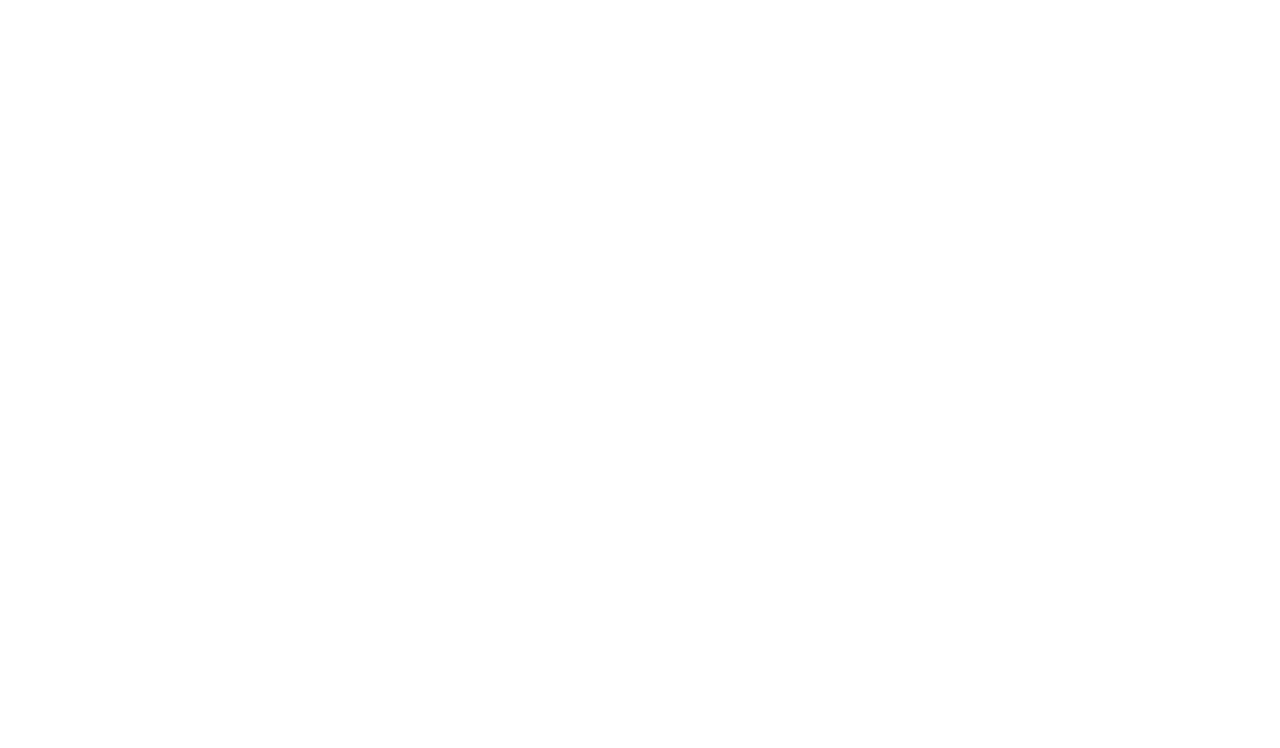
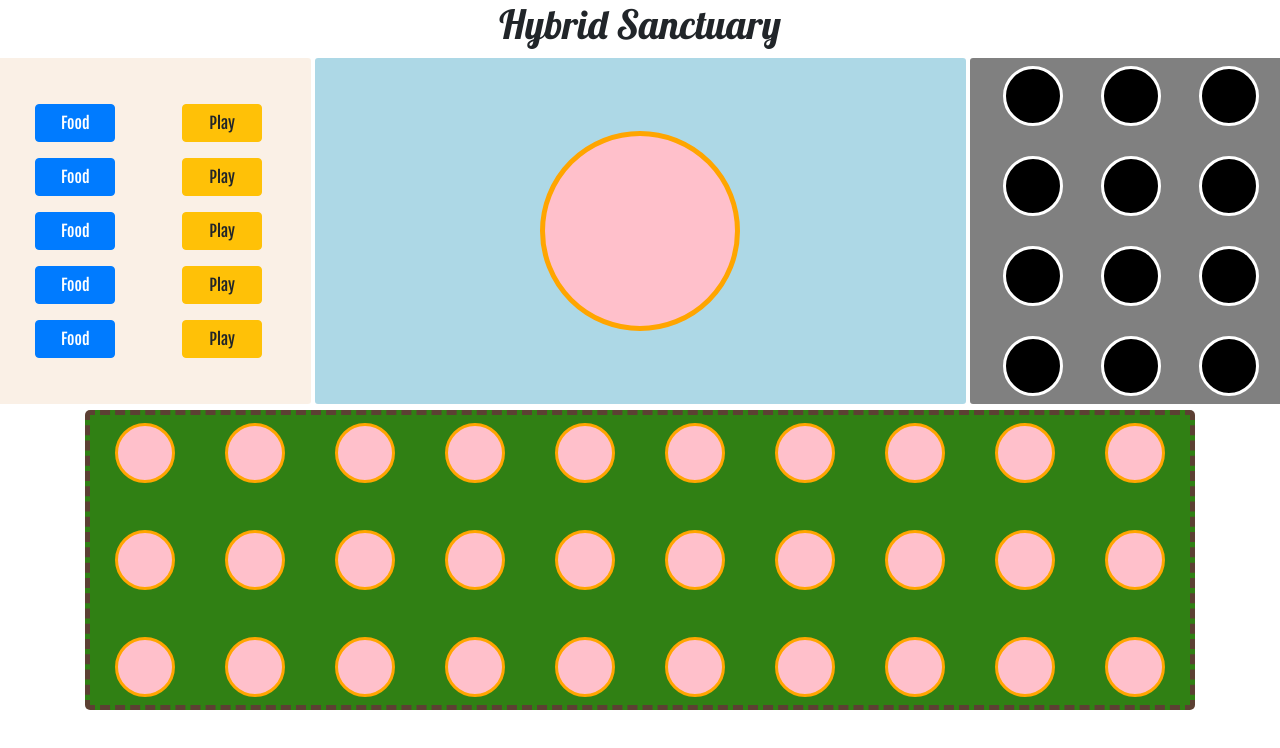
Before and after one commit to LaurenReilly/Hybrid-Sanctuary, a plain HTML site: page index.html in a window 1280 px wide. Drawn offline with nearby package versions, Linux system fonts and the light colour scheme.

Commit message:
did basic UI mockup, i want to try putting the captured block on the bottom next to sanctuary

```diff
--- a/index.html
+++ b/index.html
@@ -5,10 +5,84 @@
     <meta http-equiv="X-UA-Compatible" content="IE=edge">
     <title>Hybrid Sanctuary</title>
     <meta name="viewport" content="width=device-width, initial-scale=1">
+    <link href="https://fonts.googleapis.com/css?family=Fjalla+One|Lobster" rel="stylesheet">
+    <link rel="stylesheet" href="https://stackpath.bootstrapcdn.com/bootstrap/4.1.3/css/bootstrap.min.css" integrity="sha384-MCw98/SFnGE8fJT3GXwEOngsV7Zt27NXFoaoApmYm81iuXoPkFOJwJ8ERdknLPMO" crossorigin="anonymous">
     <link rel="stylesheet" type="text/css" media="screen" href="main.css" />
     <script src="data.js"></script>
 </head>
 <body>
+    <header>
+        <h1 class="text-center">Hybrid Sanctuary</h1>
+    </header>
+    <div class="row">
+        <div class="buttons col-3 d-flex flex-column flex-wrap justify-content-center align-items-center">
+            <div class="d-flex flex-column justify-content-between align-items-center">
+                <button class="btn btn-primary m-2">Food</button>
+                <button class="btn btn-primary m-2">Food</button>
+                <button class="btn btn-primary m-2">Food</button>
+                <button class="btn btn-primary m-2">Food</button>
+                <button class="btn btn-primary m-2">Food</button>
+            </div>
+            <div class="d-flex flex-column justify-content-between align-items-center">
+                <button class="btn btn-warning m-2">Play</button>
+                <button class="btn btn-warning m-2">Play</button>
+                <button class="btn btn-warning m-2">Play</button>
+                <button class="btn btn-warning m-2">Play</button>
+                <button class="btn btn-warning m-2">Play</button>
+            </div>
+        </div>
+        <div class="animal col-6 d-flex align-items-center justify-content-center">
+            <div class="bigAnimal"></div>
+        </div>
+        <div class="captured col-3 d-flex flex-column flex-wrap justify-content-between align-items-center">
+            <div class="m-2 placeholderCaptured"></div>
+            <div class="m-2 placeholderCaptured"></div>
+            <div class="m-2 placeholderCaptured"></div>
+            <div class="m-2 placeholderCaptured"></div>
+            <div class="m-2 placeholderCaptured"></div>
+            <div class="m-2 placeholderCaptured"></div>
+            <div class="m-2 placeholderCaptured"></div>
+            <div class="m-2 placeholderCaptured"></div>
+            <div class="m-2 placeholderCaptured"></div>
+            <div class="m-2 placeholderCaptured"></div>
+            <div class="m-2 placeholderCaptured"></div>
+            <div class="m-2 placeholderCaptured"></div>
+        </div>
+    </div>
+    <div class="container">
+        <div class="sanctuary mt-1 d-flex flex-column flex-wrap justify-content-between align-items-center">
+            <div class="placeholder m-2"></div>
+            <div class="placeholder m-2"></div>
+            <div class="placeholder m-2"></div>
+            <div class="placeholder m-2"></div>
+            <div class="placeholder m-2"></div>
+            <div class="placeholder m-2"></div>
+            <div class="placeholder m-2"></div>
+            <div class="placeholder m-2"></div>
+            <div class="placeholder m-2"></div>
+            <div class="placeholder m-2"></div>
+            <div class="placeholder m-2"></div>
+            <div class="placeholder m-2"></div>
+            <div class="placeholder m-2"></div>
+            <div class="placeholder m-2"></div>
+            <div class="placeholder m-2"></div>
+            <div class="placeholder m-2"></div>
+            <div class="placeholder m-2"></div>
+            <div class="placeholder m-2"></div>
+            <div class="placeholder m-2"></div>
+            <div class="placeholder m-2"></div>
+            <div class="placeholder m-2"></div>
+            <div class="placeholder m-2"></div>
+            <div class="placeholder m-2"></div>
+            <div class="placeholder m-2"></div>
+            <div class="placeholder m-2"></div>
+            <div class="placeholder m-2"></div>
+            <div class="placeholder m-2"></div>
+            <div class="placeholder m-2"></div>
+            <div class="placeholder m-2"></div>
+            <div class="placeholder m-2"></div>
+        </div>
+    </div>
 
     <script src="main.js"></script>
 </body>
--- a/main.css
+++ b/main.css
@@ -0,0 +1,66 @@
+body {
+    font-family: 'Fjalla One', sans-serif;
+    font-size: 1em;
+}
+
+h1 {
+    font-family: 'Lobster', cursive;
+}
+
+.buttons {
+    background-color: #FAF0E6;
+    height: 350px;
+    border-radius: 5px;
+    border: 2px solid white;
+}
+
+.animal {
+    background-color: lightblue;
+    height: 350px;
+    border: 2px solid white;
+    border-radius: 5px;
+}
+
+.captured {
+    background-color: grey;
+    height: 350px;
+    border: 2px solid white;
+    border-radius: 5px;
+}
+
+.sanctuary {
+    background-color: #308014;
+    border: 5px dashed #5C4033;
+    height: 300px;
+    border-radius: 5px;
+    overflow: hidden;
+}
+
+button {
+    width: 80px;
+}
+
+.placeholder {
+    width: 60px;
+    height: 60px;
+    border-radius: 100%;
+    background-color: pink;
+    border: 3px solid orange;
+}
+
+.placeholderCaptured {
+    width: 60px;
+    height: 60px;
+    border-radius: 100%;
+    background-color: black;
+    border: 3px solid white;
+}
+
+
+.bigAnimal {
+    width: 200px;
+    height: 200px;
+    border-radius: 100%;
+    background-color: pink;
+    border: 5px solid orange;
+}
```
